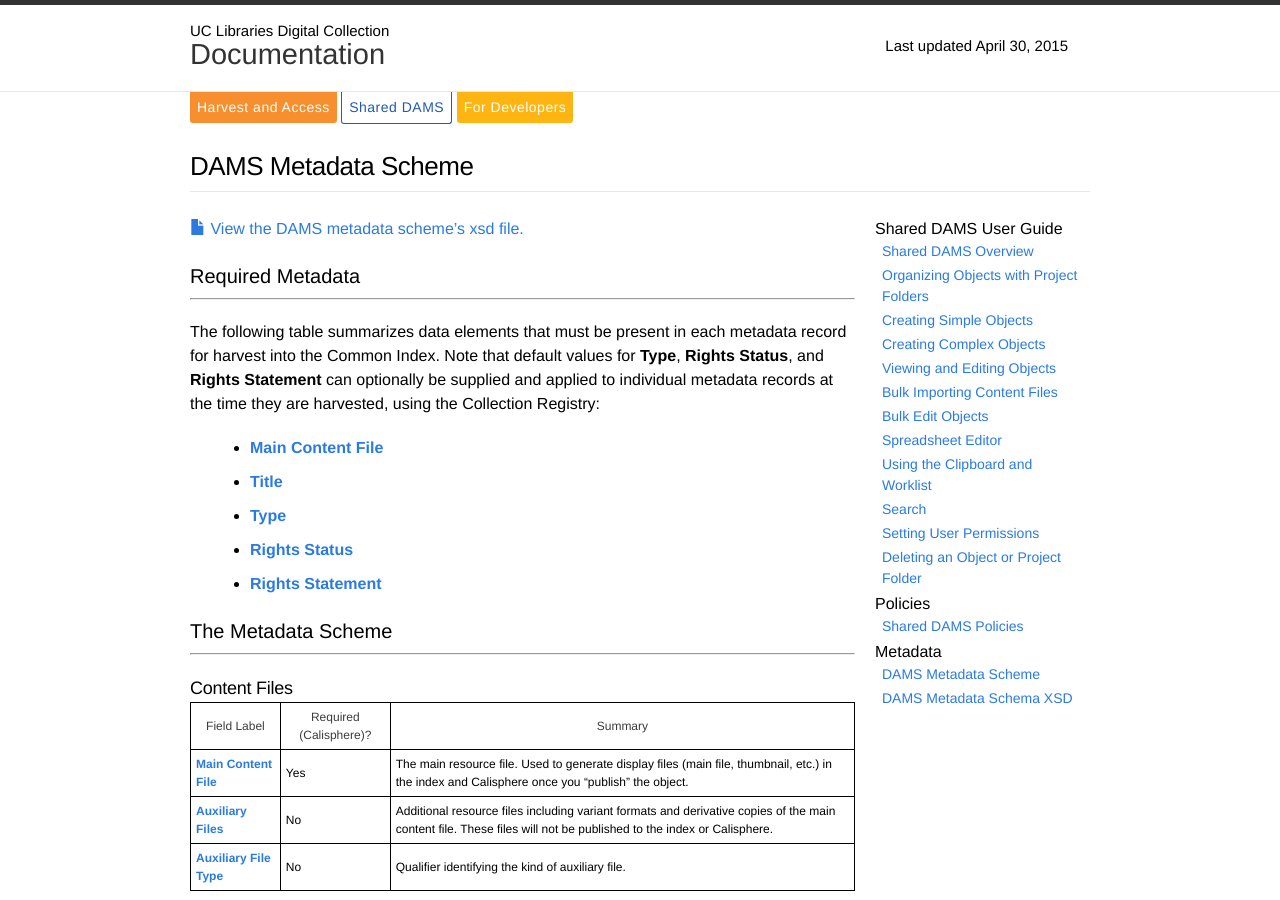
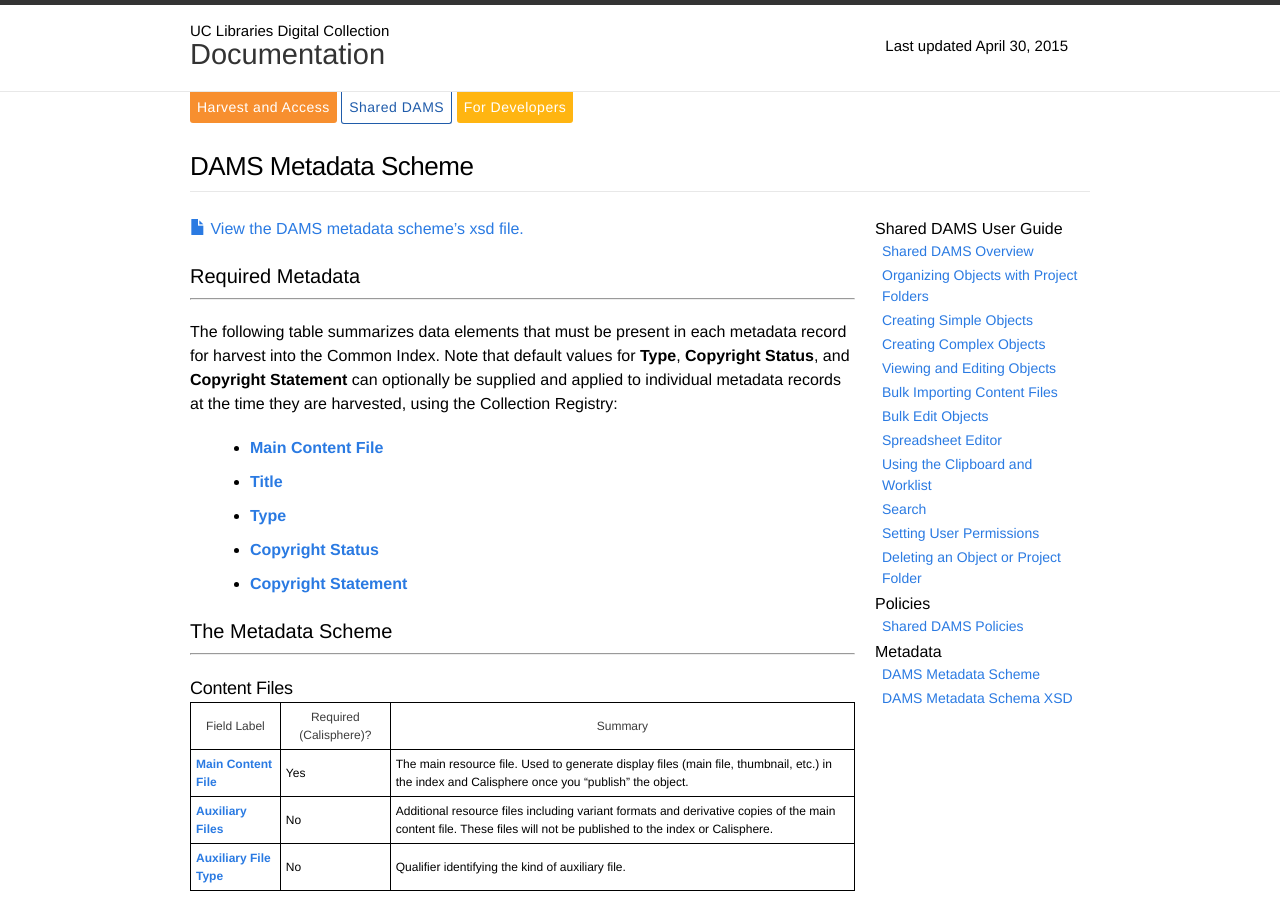
Before and after one commit to ucldc/ucldc-docs, a Jekyll site: the page built from docs/dams/metadata-model.md, in a window 1280 px wide and 900 px high. Built offline with Jekyll 4.4.1, drawn with Linux system fonts in a browser that asks for light colours; nearby versions of some CDN libraries.

Commit message:
Update metadata-model.md

```diff
--- a/docs/dams/metadata-model.md
+++ b/docs/dams/metadata-model.md
@@ -13,13 +13,13 @@ breadcrumbs: DAMS Appendix
 ##Required Metadata
 ***
 
-<p>The following table summarizes data elements that must be present in each metadata record for harvest into the Common Index. Note that default values for <b>Type</b>, <b>Rights Status</b>, and <b>Rights Statement</b> can optionally be supplied and applied to individual metadata records at the time they are harvested, using the Collection Registry:</p>
+<p>The following table summarizes data elements that must be present in each metadata record for harvest into the Common Index. Note that default values for <b>Type</b>, <b>Copyright Status</b>, and <b>Copyright Statement</b> can optionally be supplied and applied to individual metadata records at the time they are harvested, using the Collection Registry:</p>
 
 * <a class="label">Main Content File</a>
 * <a class="label">Title</a>
 * <a class="label">Type</a>
-* <a class="label">Rights Status</a>
-* <a class="label">Rights Statement</a>
+* <a class="label">Copyright Status</a>
+* <a class="label">Copyright Statement</a>
 
 
 ##The Metadata Scheme
```
